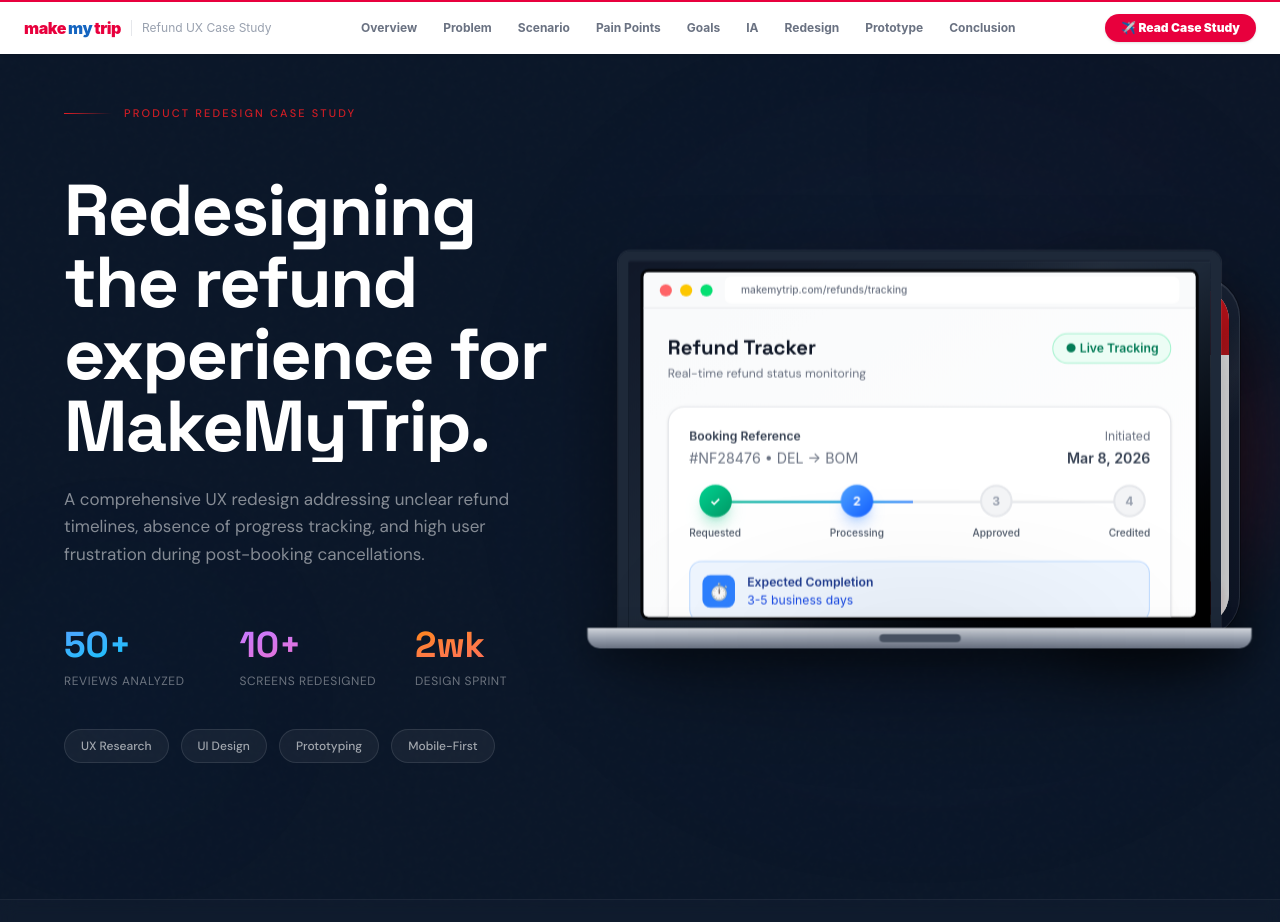
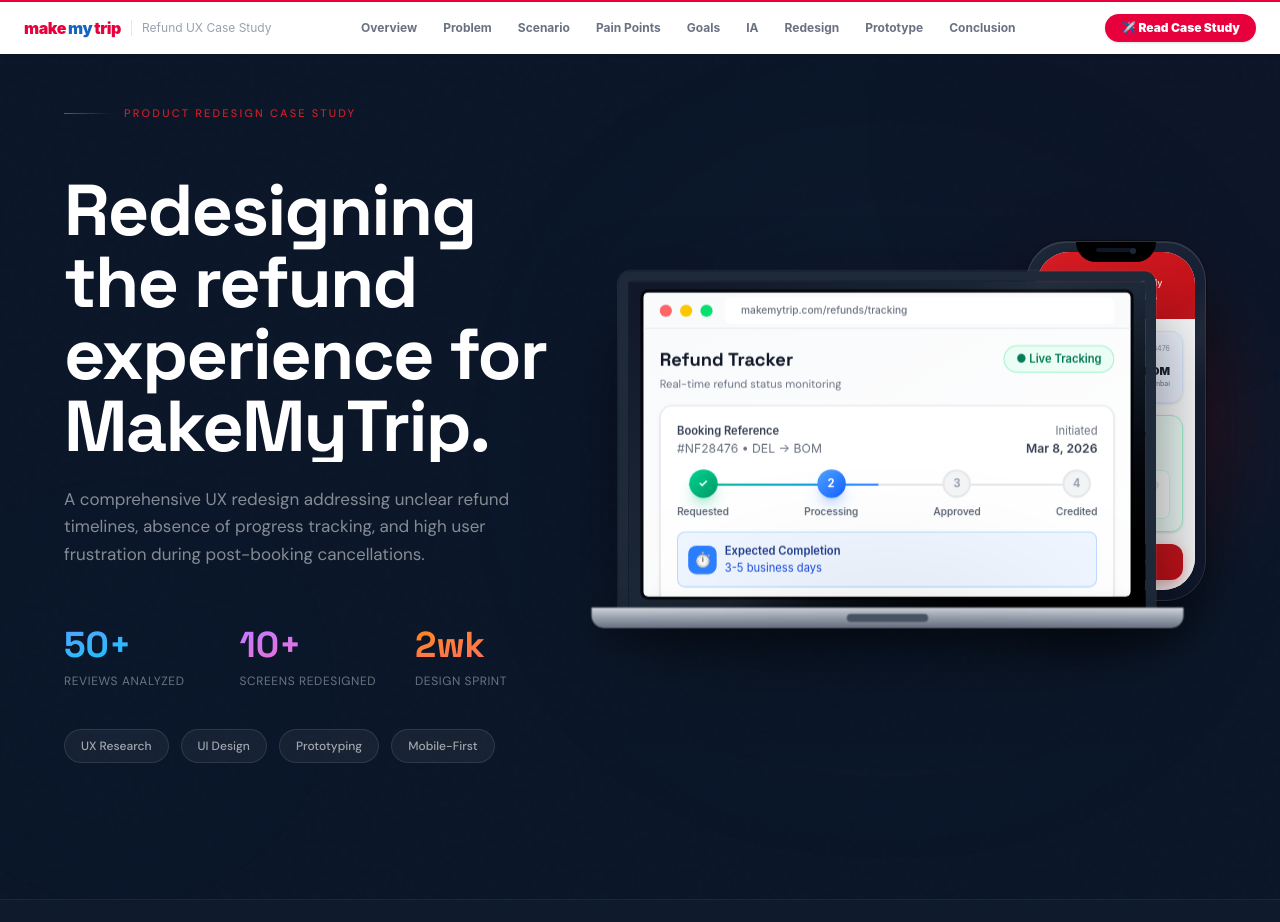
Before and after one commit to kajalverma1104-dot/Casestudyrefundprocess, a React (Vite) app: page / in a window 1280 px wide. Shown: the top 922 px of the page. Built offline with nearby package versions, Linux system fonts and the light colour scheme.

Commit message:
Update Cover.tsx

```diff
--- a/src/app/components/Cover.tsx
+++ b/src/app/components/Cover.tsx
@@ -107,6 +107,16 @@
           -webkit-background-clip: text;
           -webkit-text-fill-color: transparent;
           animation: shimmer 3s linear infinite;
+        }
+
+        @keyframes scrollDot {
+          0%, 100% { transform: translateY(0); opacity: 1; }
+          50% { transform: translateY(4px); opacity: 0.3; }
+        }
+
+        @keyframes chevronFade {
+          0%, 100% { opacity: 0.2; }
+          50% { opacity: 0.8; }
         }
       `}</style>
 
@@ -281,7 +291,7 @@
 
             {/* Right: Devices */}
             <div
-              className={`relative w-full ${isLoaded ? 'animate-scale' : 'opacity-0'} hidden lg:flex justify-center items-center`}
+              className={`relative w-full ${isLoaded ? 'animate-scale' : 'opacity-0'} hidden lg:flex justify-center items-center pr-16`}
               style={{
                 perspective: "3000px",
                 animationDelay: '0.4s',
@@ -342,42 +352,42 @@
                         </div>
 
                         {/* Dashboard UI */}
-                        <div className="p-6 bg-gradient-to-br from-gray-50 to-white h-full overflow-hidden">
+                        <div className="p-4 bg-gradient-to-br from-gray-50 to-white h-full overflow-hidden flex flex-col">
                           {/* Header */}
-                          <div className="flex items-start justify-between mb-6">
+                          <div className="flex items-start justify-between mb-3">
                             <div>
                               <h2
-                                className="text-xl font-bold text-gray-900 mb-1"
+                                className="text-lg font-bold text-gray-900 mb-0.5"
                                 style={{ fontFamily: 'Space Grotesk, sans-serif' }}
                               >
                                 Refund Tracker
                               </h2>
-                              <p className="text-xs text-gray-500" style={{ fontFamily: 'DM Sans, sans-serif' }}>
+                              <p className="text-[11px] text-gray-500" style={{ fontFamily: 'DM Sans, sans-serif' }}>
                                 Real-time refund status monitoring
                               </p>
                             </div>
-                            <div className="bg-emerald-50 text-emerald-700 px-3 py-1.5 rounded-full text-xs font-semibold border border-emerald-200">
+                            <div className="bg-emerald-50 text-emerald-700 px-3 py-1 rounded-full text-[11px] font-semibold border border-emerald-200">
                               ● Live Tracking
                             </div>
                           </div>
 
                           {/* Progress Card */}
-                          <div className="bg-white rounded-2xl border border-gray-200 p-5 shadow-sm mb-4">
-                            <div className="flex items-center justify-between mb-4">
+                          <div className="bg-white rounded-xl border border-gray-200 p-4 shadow-sm mb-3">
+                            <div className="flex items-center justify-between mb-3">
                               <div>
-                                <div className="text-xs font-semibold text-gray-700 mb-1">Booking Reference</div>
-                                <div className="text-sm text-gray-500">#NF28476 • DEL → BOM</div>
+                                <div className="text-[11px] font-semibold text-gray-700 mb-0.5">Booking Reference</div>
+                                <div className="text-xs text-gray-500">#NF28476 • DEL → BOM</div>
                               </div>
                               <div className="text-right">
-                                <div className="text-xs text-gray-500 mb-1">Initiated</div>
-                                <div className="text-sm font-semibold text-gray-700">Mar 8, 2026</div>
+                                <div className="text-[11px] text-gray-500 mb-0.5">Initiated</div>
+                                <div className="text-xs font-semibold text-gray-700">Mar 8, 2026</div>
                               </div>
                             </div>
 
                             {/* Progress Timeline */}
-                            <div className="relative mb-5">
-                              <div className="absolute top-4 left-4 right-4 h-[2px] bg-gray-200"></div>
-                              <div className="absolute top-4 left-4 w-[45%] h-[2px] bg-gradient-to-r from-emerald-500 to-blue-500"></div>
+                            <div className="relative mb-3">
+                              <div className="absolute top-3.5 left-3 right-3 h-[2px] bg-gray-200"></div>
+                              <div className="absolute top-3.5 left-3 w-[45%] h-[2px] bg-gradient-to-r from-emerald-500 to-blue-500"></div>
 
                               <div className="relative flex justify-between">
                                 {[
@@ -386,9 +396,9 @@
                                   { label: 'Approved', status: 'pending', icon: '3' },
                                   { label: 'Credited', status: 'pending', icon: '4' }
                                 ].map((step, i) => (
-                                  <div key={i} className="flex flex-col items-center gap-2 z-10">
+                                  <div key={i} className="flex flex-col items-center gap-1.5 z-10">
                                     <div
-                                      className={`w-8 h-8 rounded-full flex items-center justify-center text-xs font-bold transition-all ${
+                                      className={`w-7 h-7 rounded-full flex items-center justify-center text-[11px] font-bold transition-all ${
                                         step.status === 'complete'
                                           ? 'bg-gradient-to-br from-emerald-400 to-emerald-600 text-white shadow-lg shadow-emerald-500/30' :
                                         step.status === 'active'
@@ -407,14 +417,14 @@
                             </div>
 
                             {/* ETA Box */}
-                            <div className="bg-blue-50 border border-blue-200 rounded-xl p-3">
-                              <div className="flex items-center gap-3">
-                                <div className="w-8 h-8 rounded-lg bg-blue-500 flex items-center justify-center text-white text-base">
+                            <div className="bg-blue-50 border border-blue-200 rounded-lg p-2.5">
+                              <div className="flex items-center gap-2">
+                                <div className="w-7 h-7 rounded-lg bg-blue-500 flex items-center justify-center text-white text-sm shrink-0">
                                   ⏱
                                 </div>
                                 <div className="flex-1">
-                                  <div className="text-xs font-semibold text-blue-900 mb-0.5">Expected Completion</div>
-                                  <div className="text-xs text-blue-700">3-5 business days</div>
+                                  <div className="text-[11px] font-semibold text-blue-900">Expected Completion</div>
+                                  <div className="text-[11px] text-blue-700">3-5 business days</div>
                                 </div>
                               </div>
                             </div>
@@ -423,11 +433,11 @@
                           {/* Info Grid */}
                           <div className="grid grid-cols-2 gap-3">
                             <div className="bg-white rounded-xl border border-gray-200 p-3">
-                              <div className="text-xs text-gray-500 mb-1">Refund Amount</div>
-                              <div className="text-lg font-bold text-gray-900">₹4,850</div>
+                              <div className="text-[11px] text-gray-500 mb-1">Refund Amount</div>
+                              <div className="text-base font-bold text-gray-900">₹4,850</div>
                             </div>
                             <div className="bg-white rounded-xl border border-gray-200 p-3">
-                              <div className="text-xs text-gray-500 mb-1">Method</div>
+                              <div className="text-[11px] text-gray-500 mb-1">Method</div>
                               <div className="text-sm font-semibold text-gray-700">Original Payment</div>
                             </div>
                           </div>
@@ -463,11 +473,11 @@
                   />
                 </div>
 
-                {/* iPhone - floating in front on the right */}
+                {/* iPhone - overlapping bottom-right of laptop */}
                 <div
-                  className="absolute -right-6 bottom-2 z-50"
+                  className="absolute right-0 bottom-6 z-50 translate-x-[30%]"
                   style={{
-                    transform: 'translateZ(200px) rotateY(-10deg) rotateZ(3deg)',
+                    transform: 'translateX(28%) translateZ(200px) rotateY(-10deg) rotateZ(3deg)',
                     transformStyle: 'preserve-3d',
                     animation: 'float 4s ease-in-out infinite',
                   }}
@@ -600,12 +610,40 @@
         <div className="relative border-t border-white/5 bg-white/[0.02] backdrop-blur-sm">
           <div className="max-w-[1600px] mx-auto px-8 lg:px-16 py-6">
             <div className="flex flex-col sm:flex-row items-center justify-between gap-4">
-              <div
-                className="text-white/40 text-xs font-medium"
-                style={{ fontFamily: 'DM Sans, sans-serif' }}
-              >
-                Scroll to explore the complete case study →
+
+              {/* Animated scroll indicator */}
+              <div className="flex items-center gap-3 group cursor-pointer" onClick={() => window.scrollBy({ top: window.innerHeight, behavior: 'smooth' })}>
+                {/* Mouse icon */}
+                <div
+                  className="relative w-5 h-8 rounded-full border-2 border-white/30 group-hover:border-white/60 transition-colors duration-300 flex justify-center pt-1.5"
+                >
+                  {/* Scroll wheel dot */}
+                  <div
+                    className="w-0.5 h-1.5 bg-white/50 group-hover:bg-white/80 rounded-full transition-colors duration-300"
+                    style={{ animation: 'scrollDot 1.5s ease-in-out infinite' }}
+                  />
+                </div>
+                {/* Chevrons */}
+                <div className="flex flex-col gap-0.5">
+                  {[0, 1, 2].map((i) => (
+                    <svg
+                      key={i}
+                      width="10" height="6" viewBox="0 0 10 6"
+                      className="text-white/30 group-hover:text-white/60 transition-colors duration-300"
+                      style={{ animation: `chevronFade 1.5s ease-in-out infinite`, animationDelay: `${i * 0.2}s` }}
+                    >
+                      <path d="M1 1l4 4 4-4" stroke="currentColor" strokeWidth="1.5" fill="none" strokeLinecap="round" strokeLinejoin="round"/>
+                    </svg>
+                  ))}
+                </div>
+                <span
+                  className="text-white/40 group-hover:text-white/70 text-xs font-medium transition-colors duration-300"
+                  style={{ fontFamily: 'DM Sans, sans-serif' }}
+                >
+                  Scroll to explore
+                </span>
               </div>
+
               <div className="flex gap-10">
                 {[
                   ["Platform", "iOS · Android · Web"],
```
